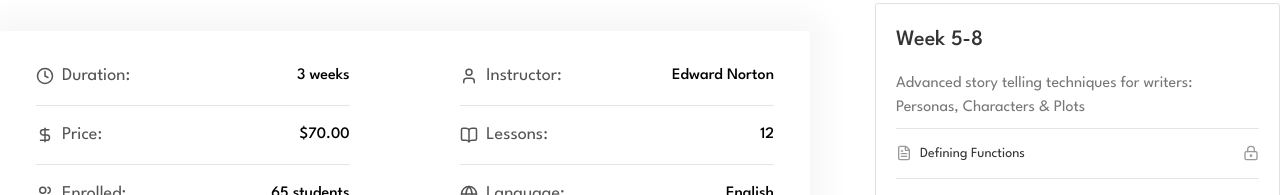
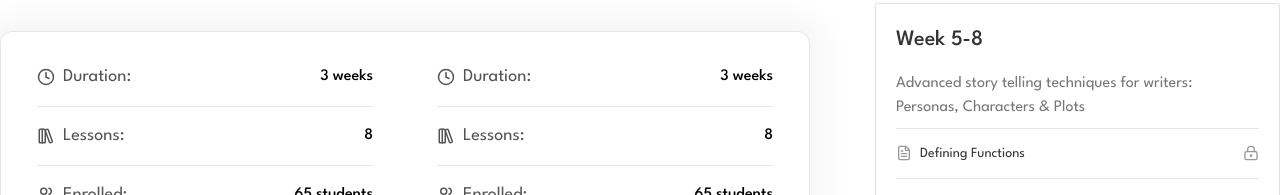
Before and after one commit to Hassannzidan/itLegend, a Next.js app: page /courses/1 in a window 1280 px wide. Shown: the part 757-952 px from the top of the page. Built offline with nearby package versions, Linux system fonts and the light colour scheme.

Commit message:
refactor: Update CourseMaterials layout and icons for improved presentation

```diff
--- a/components/course/CourseMaterialItem.tsx
+++ b/components/course/CourseMaterialItem.tsx
@@ -1,4 +1,4 @@
-import { Clock, User, DollarSign, BookOpen, Users, Globe, Award, type LucideIcon } from "lucide-react";
+import { Clock, User, DollarSign, LibraryBig, Users, Globe, Award, type LucideIcon } from "lucide-react";
 import type { CourseMaterial, CourseMaterialIcon } from "@/types/course";
 
 /** Resolves the serialisable icon key from the data layer to a lucide icon. */
@@ -6,7 +6,7 @@ const ICON_BY_KEY: Record<CourseMaterialIcon, LucideIcon> = {
   duration: Clock,
   instructor: User,
   price: DollarSign,
-  lessons: BookOpen,
+  lessons: LibraryBig,
   enrolled: Users,
   language: Globe,
   certificate: Award,
--- a/components/course/CourseMaterials.tsx
+++ b/components/course/CourseMaterials.tsx
@@ -6,27 +6,21 @@ interface CourseMaterialsProps {
 }
 
 /**
- * "Course Materials" panel. On desktop the rows flow into two columns (85%
- * wide, even rows nudged right) inside a softly shadowed card; on mobile they
- * stack full-width, matching the reference layout.
+ * "Course Materials" panel: a bordered, softly shadowed card. On desktop the
+ * rows are shown in two mirrored columns (matching the reference); on mobile a
+ * single column. The last row in each column drops its divider.
  */
 export default function CourseMaterials({ materials }: CourseMaterialsProps) {
+  const rows = materials.map((material) => (
+    <CourseMaterialItem key={material.id} material={material} />
+  ));
+
   return (
     <section className="mt-14 md:mt-16">
       <h3 className="mb-5 text-heading-lg font-semibold text-heading">Course Materials</h3>
-      <div
-        className={[
-          "shadow-soft rounded-sm px-6 py-4 md:px-9",
-          "grid grid-cols-1 md:grid-cols-2",
-          // Two-column offset trick from the reference.
-          "md:[&>*]:w-[85%] md:[&>*:nth-child(even)]:ml-[15%]",
-          // Last row loses its divider.
-          "[&>*:nth-last-child(-n+1)]:border-b-0 md:[&>*:nth-child(7)]:border-b-0 md:[&>*:nth-child(8)]:border-b-0",
-        ].join(" ")}
-      >
-        {materials.map((material) => (
-          <CourseMaterialItem key={material.id} material={material} />
-        ))}
+      <div className="shadow-soft grid grid-cols-1 gap-x-16 rounded-xl border border-border px-6 py-4 md:grid-cols-2 md:px-9">
+        <div className="[&>*:last-child]:border-b-0">{rows}</div>
+        <div className="hidden [&>*:last-child]:border-b-0 md:block">{rows}</div>
       </div>
     </section>
   );
--- a/constants/course.ts
+++ b/constants/course.ts
@@ -34,12 +34,9 @@ const startingSeoCourse: Course = {
   ],
   materials: [
     { id: "duration", icon: "duration", label: "Duration", value: "3 weeks" },
-    { id: "instructor", icon: "instructor", label: "Instructor", value: "Edward Norton" },
-    { id: "price", icon: "price", label: "Price", value: "$70.00" },
-    { id: "lessons", icon: "lessons", label: "Lessons", value: "12" },
+    { id: "lessons", icon: "lessons", label: "Lessons", value: "8" },
     { id: "enrolled", icon: "enrolled", label: "Enrolled", value: "65 students" },
     { id: "language", icon: "language", label: "Language", value: "English" },
-    { id: "certificate", icon: "certificate", label: "Certificate", value: "Yes" },
   ],
   curriculum: [
     {
```
